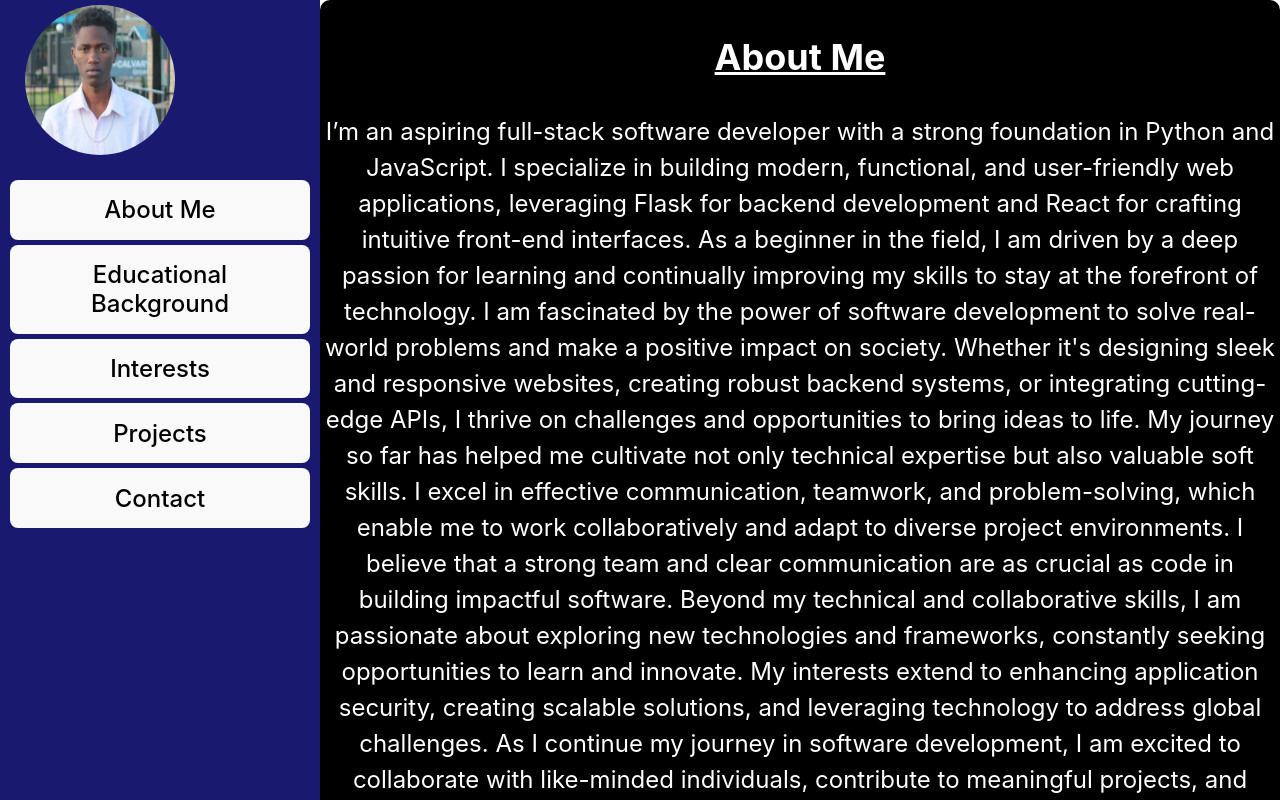
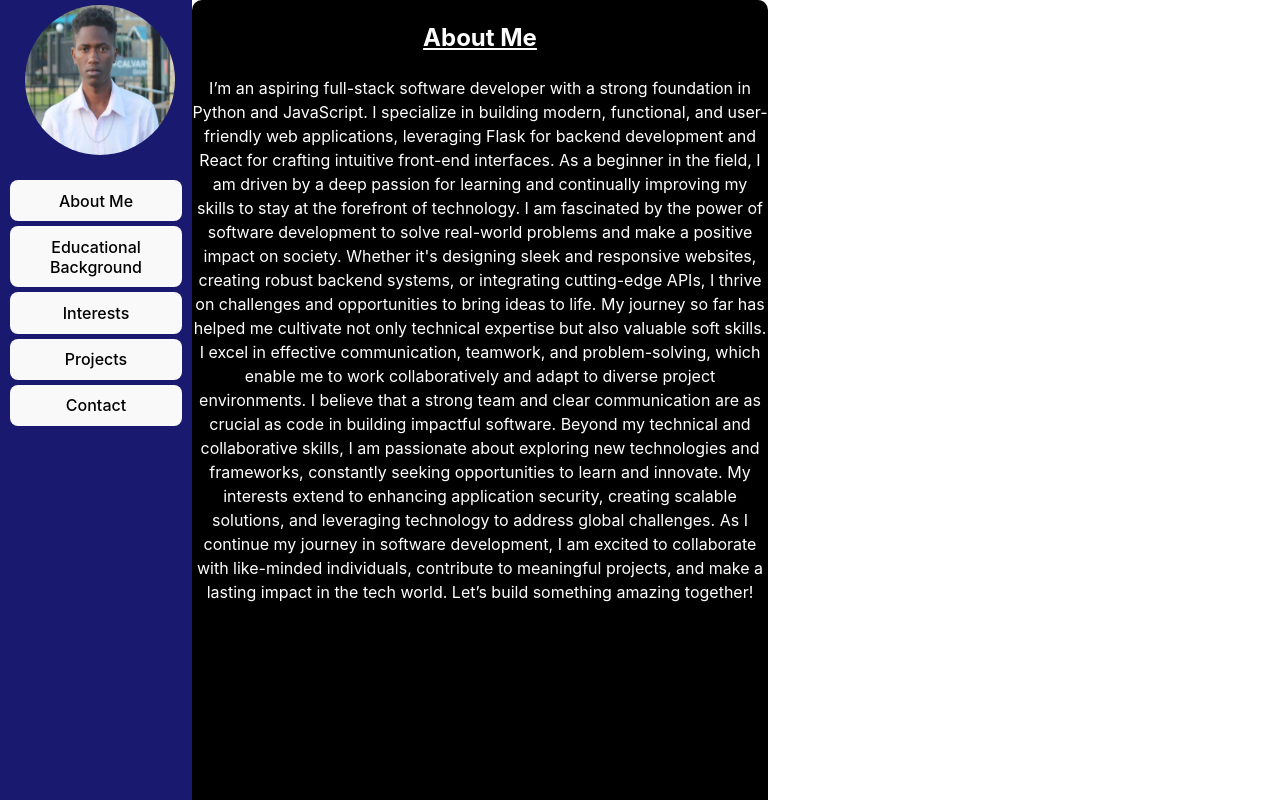
Before and after one commit to MakiniFab/MakiniPortfolioWebsite-Group-16, a React (Vite) app: page / in a window 1280 px wide. Shown: the top 800 px of the page. Built offline with nearby package versions, Linux system fonts and the light colour scheme.

Commit message:
projects-list-font-size-css

```diff
--- a/src/components/Homepage.css
+++ b/src/components/Homepage.css
@@ -3,7 +3,7 @@
     top: 0;
     left: 0;
     background: midnightblue;
-    width: 25%;
+    width: 15%;
     height: 100%;
 }
 
@@ -20,7 +20,7 @@
     display: flex;
     flex-direction: column;
     top: 170px;
-    font-size: 24px;
+    font-size: 16px;
     padding: 10px;
 }
 
@@ -35,7 +35,7 @@ h2 {
     top: 0px;
     width: 300%;
     color: white;
-    font-size: 24px;
+    font-size: 16px;
     height: 180%;
     border-radius: 10px;
     overflow-y: auto;
```
